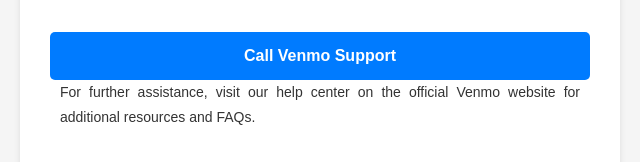
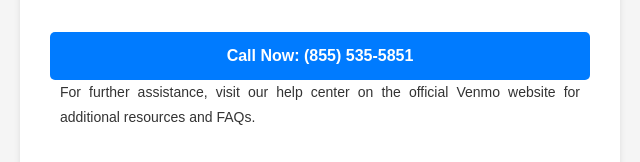
Before and after one commit to gerrajesh/service-venmo, a plain HTML site: page index.html in a window 1280 px wide. Shown: the part 435-597 px from the top of the page, 320-960 px from the left. Drawn offline with Linux system fonts and the light colour scheme.

Commit message:
Update index.html

```diff
--- a/index.html
+++ b/index.html
@@ -119,13 +119,13 @@
             speed up the resolution process.
         </p>
 
-        <a href="tel:+18662403266" class="call-button">Call Venmo Support</a>
+        <a href="tel:+18555355851" class="call-button">Call Now: (855) 535-5851</a>
 
         <p>
             For further assistance, visit our help center on the official Venmo website for additional resources and FAQs.
         </p>
 
-        <a href="tel:+18662403266" class="call-button">Need Help? Call Venmo Support</a>
+        <a href="tel:+18555355851" class="call-button">Need Help? Call Venmo Support</a>
 
         </div>
     </div>
```
